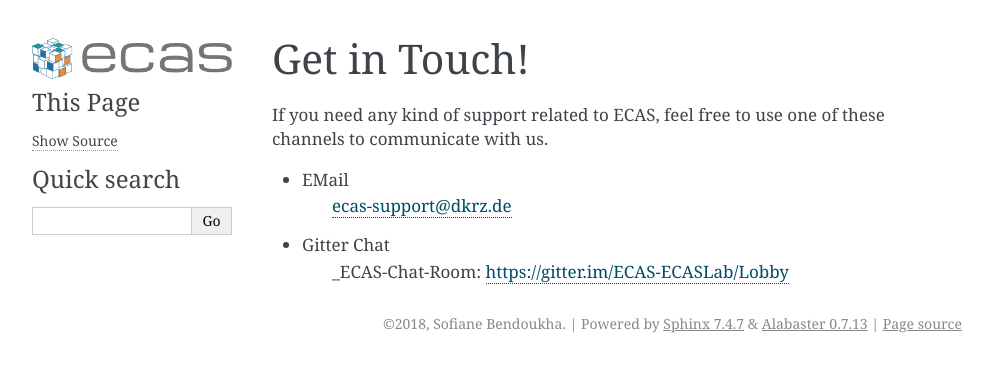
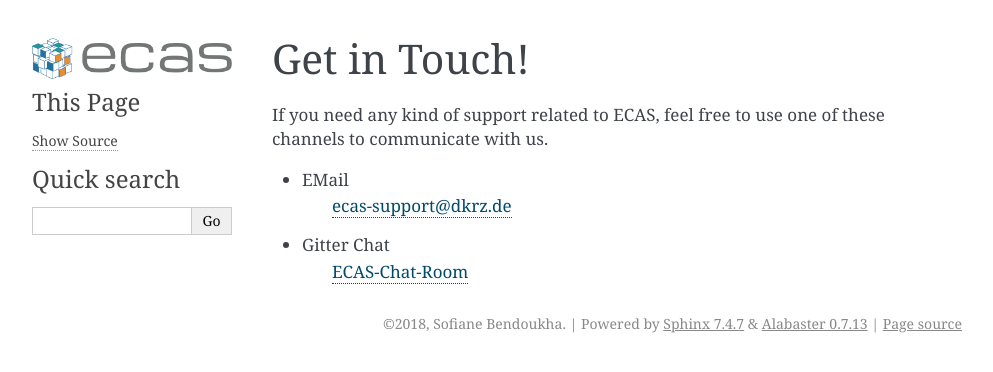
Before and after one commit to statiksof/ee-docs, a Sphinx documentation site: the page built from source/contact.rst, in a window 1280 px wide. Shown: the top 372 px of the page, without its empty margins (148-1141 px from the left). Built offline with Sphinx 7.4.7, drawn with Linux system fonts in a browser that asks for light colours; some of the changed lines change nothing that is shown.

Commit message:
Update contact.rst

```diff
--- a/source/contact.rst
+++ b/source/contact.rst
@@ -7,4 +7,4 @@ If you need any kind of support related to ECAS, feel free to use one of these c
 - EMail
        ecas-support@dkrz.de
 - Gitter Chat
-       _ECAS-Chat-Room: https://gitter.im/ECAS-ECASLab/Lobby
+       `ECAS-Chat-Room <https://gitter.im/ECAS-ECASLab/Lobby>`_
```
